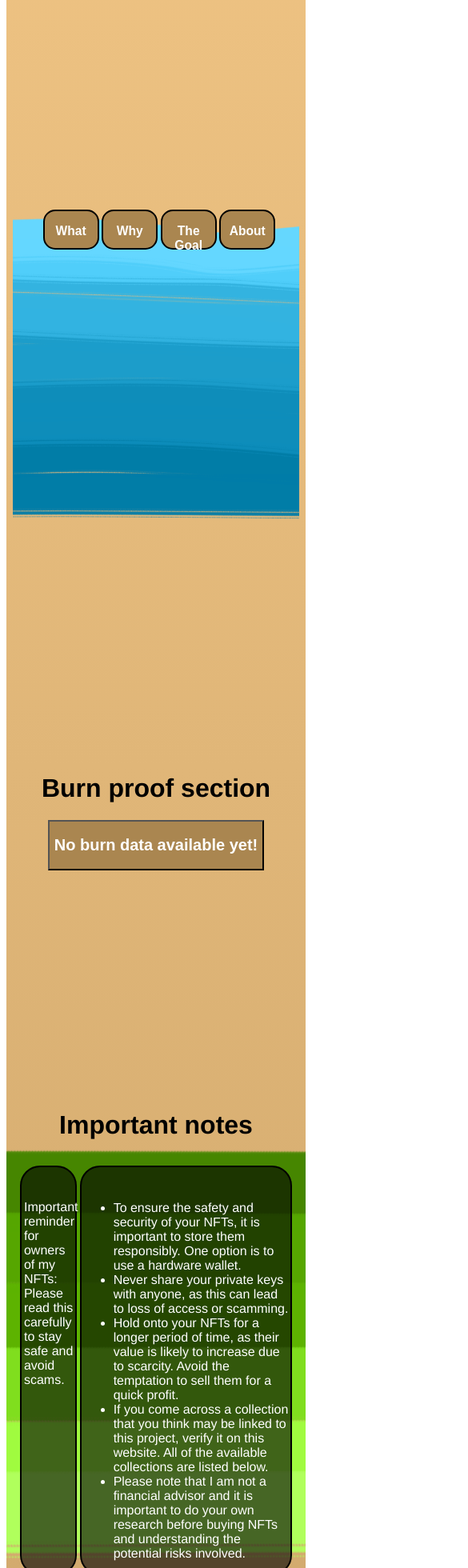
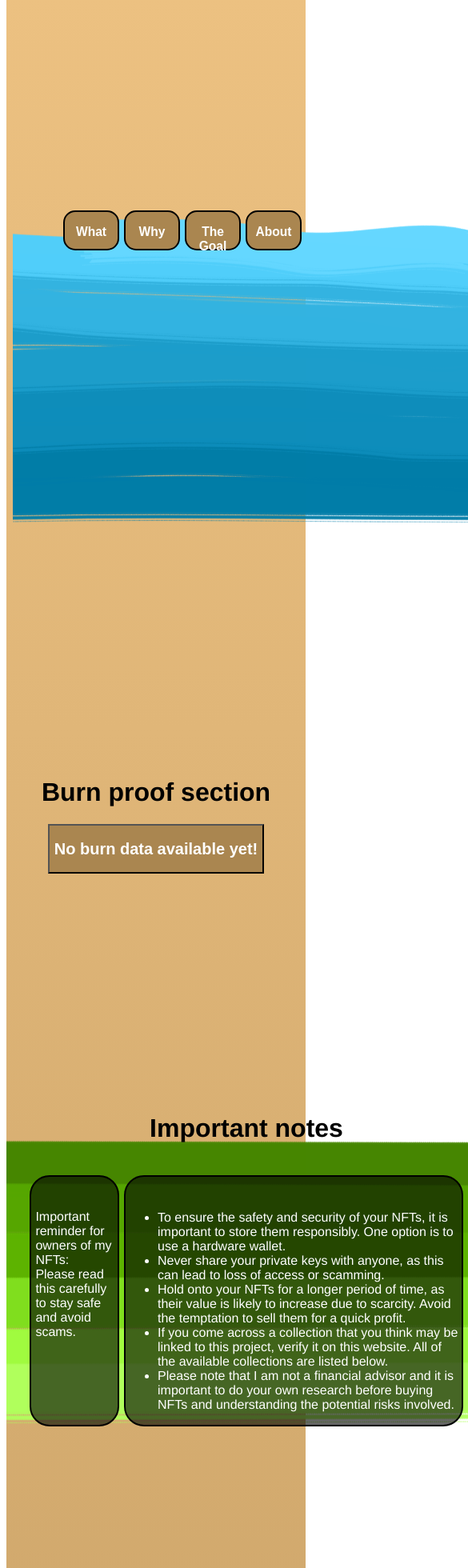
Before and after one commit to MaxiRh/Shibaventures, a SvelteKit app: page / in a window 390 px wide. Shown: the part 1139-3099 px from the top of the page at 80% size, 585 px wide, since content can reach past the window. Built offline with nearby package versions, Linux system fonts and the light colour scheme.

Commit message:
Adjusted width of multiple files

```diff
--- a/src/CollectionFields.svelte
+++ b/src/CollectionFields.svelte
@@ -34,6 +34,16 @@
             background-color: rgba(0,0,0,0.6);
             color: #fff;
             min-width:70%;
+        }
+
+    }
+
+    @media screen and (max-width: 500px){
+
+        .background-image{
+            background-repeat: no-repeat;
+            background-position: center;
+            min-width: 600px;
         }
 
     }
--- a/src/ContactArea.svelte
+++ b/src/ContactArea.svelte
@@ -20,7 +20,7 @@
           </a>
         </div>
         <br/>
-        ETH Address: 0xbb94D89892f6243BD5A6d2aa44C3246BCD2686Ba
+        <p>ETH Address: 0xbb94D89892f6243BD5A6d2aa44C3246BCD2686Ba</p>
     </div>
 </div>
 
--- a/src/MenuButton.svelte
+++ b/src/MenuButton.svelte
@@ -330,6 +330,12 @@ body{
             color: white;
         }
 
+        .background-image{
+            background-repeat: no-repeat;
+            background-position: center;
+            min-width: 600px;
+        }
+
     }
 
     .image-container {
--- a/src/routes/+page.svelte
+++ b/src/routes/+page.svelte
@@ -27,6 +27,10 @@ onMount(() => {
 
     window.addEventListener('resize', handleResize);
 });
+
+function getWidth(){
+    return (width*0.8);
+}
 
 const imgUrl = new URL("../images/Shibaventures.png", import.meta.url).href
 const redLines = new URL('../images/RedMirrorImage.png', import.meta.url).href
@@ -96,7 +100,7 @@ const roadmap = new URL('../images/Roadmap2023.png', import.meta.url).href
 
 
         <h1>The NFT Collections</h1>
-        <div class="background-image" style="background-image: url({redLines});">
+        <div class="background-image" style="background-image: url({redLines}); min-width:{getWidth()}">
             <CollectionButton/>
         </div>
     </div>
```
